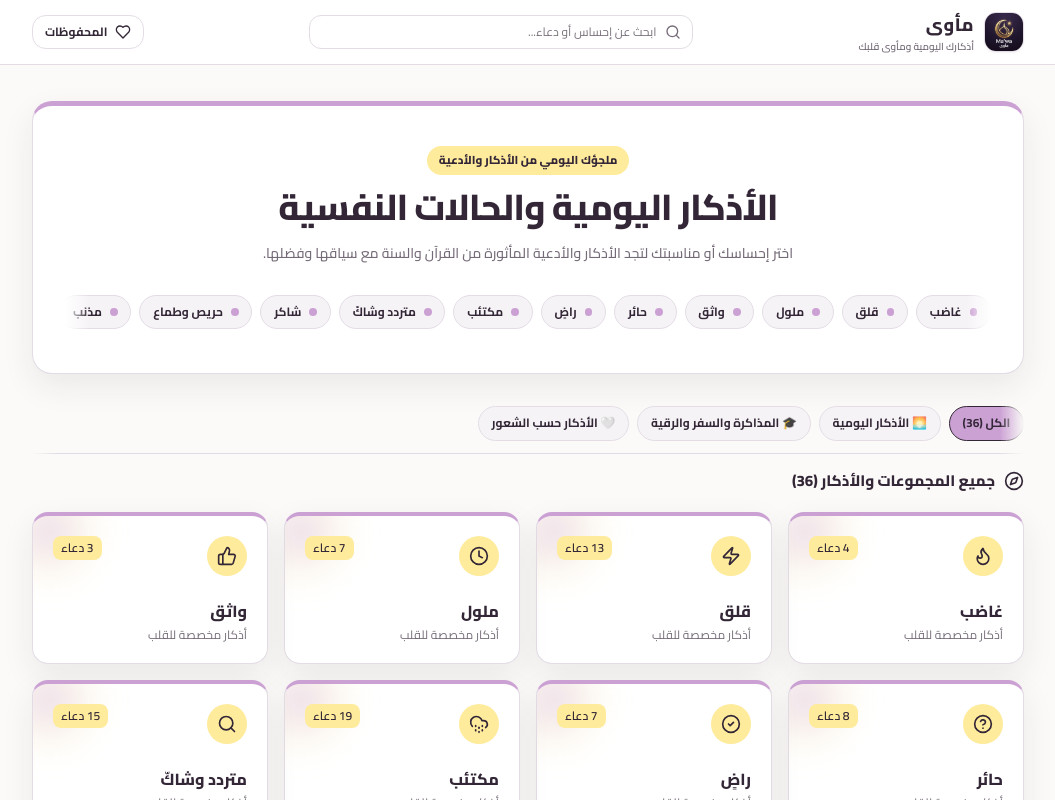
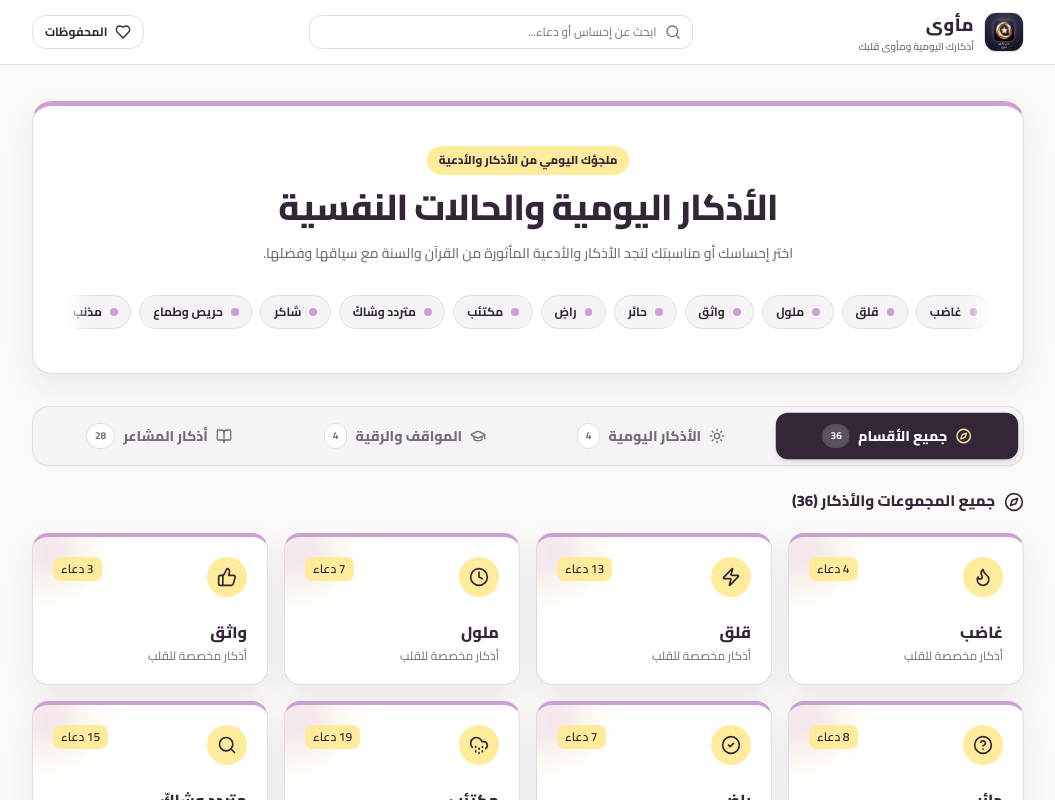
Before and after one commit to MustafaElsayed74/azkar-feeling, a Next.js app: page / in a window 1280 px wide. Shown: the top 800 px of the page, without its empty margins (112-1167 px from the left). Built offline with nearby package versions, Linux system fonts and the light colour scheme.

Commit message:
fix(ui): fix arabic line-height overlap and upgrade category tabs segmented control

```diff
--- a/src/app/globals.css
+++ b/src/app/globals.css
@@ -308,12 +308,15 @@ div.divider {
   border-right: 5px solid var(--butter);
   border-radius: 1rem;
   background: var(--surface-soft);
+  padding: 1.25rem 1rem;
 }
 
 .font-arabic {
   font-family: var(--font-amiri), 'Amiri', serif;
-  line-height: 2.15;
-  word-spacing: 0.1em;
+  line-height: 2.6 !important;
+  word-spacing: 0.12em;
+  padding-top: 0.35rem;
+  padding-bottom: 0.35rem;
 }
 
 .details-drawer,
--- a/src/components/DuaCard.tsx
+++ b/src/components/DuaCard.tsx
@@ -369,7 +369,7 @@ export function DuaCard({
 
       {dua.arabic && (
         <div className="dua-arabic-box my-3 px-4 py-5 sm:px-6">
-          <p className="font-arabic select-all text-2xl leading-loose sm:text-3xl">
+          <p className="font-arabic select-all text-2xl sm:text-3xl">
             {dua.arabic}
           </p>
         </div>
--- a/src/components/HomeClient.tsx
+++ b/src/components/HomeClient.tsx
@@ -2,7 +2,7 @@
 
 import { useMemo, useState } from 'react';
 import Link from 'next/link';
-import { BookOpen, Compass, Search, X } from 'lucide-react';
+import { BookOpen, Compass, GraduationCap, Search, Sun, X } from 'lucide-react';
 import { Header } from '@/components/Header';
 import { Footer } from '@/components/Footer';
 import { FeelingCard } from '@/components/FeelingCard';
@@ -176,36 +176,63 @@ export function HomeClient({ feelings, searchDuas }: HomeClientProps) {
           </section>
         ) : (
           <section className="my-8" aria-labelledby="feelings-title">
-            {/* Section Filter Tabs */}
-            <div className="my-4 flex items-center gap-2 overflow-x-auto border-b border-[var(--border)] pb-3 no-scrollbar scroll-mask-x">
-              <button
-                type="button"
-                onClick={() => setActiveTab('all')}
-                className={`filter-pill shrink-0 ${activeTab === 'all' ? '!bg-[var(--lavender)] !border-[var(--ink)] font-extrabold' : ''}`}
-              >
-                <span>الكل ({filteredFeelings.length})</span>
-              </button>
-              <button
-                type="button"
-                onClick={() => setActiveTab('daily')}
-                className={`filter-pill shrink-0 ${activeTab === 'daily' ? '!bg-[var(--lavender)] !border-[var(--ink)] font-extrabold' : ''}`}
-              >
-                <span>🌅 الأذكار اليومية</span>
-              </button>
-              <button
-                type="button"
-                onClick={() => setActiveTab('situational')}
-                className={`filter-pill shrink-0 ${activeTab === 'situational' ? '!bg-[var(--lavender)] !border-[var(--ink)] font-extrabold' : ''}`}
-              >
-                <span>🎓 المذاكرة والسفر والرقية</span>
-              </button>
-              <button
-                type="button"
-                onClick={() => setActiveTab('emotional')}
-                className={`filter-pill shrink-0 ${activeTab === 'emotional' ? '!bg-[var(--lavender)] !border-[var(--ink)] font-extrabold' : ''}`}
-              >
-                <span>🤍 الأذكار حسب الشعور</span>
-              </button>
+            {/* Premium Segmented Category Control */}
+            <div className="my-6 rounded-2xl bg-[var(--surface-soft)] p-1.5 border border-[var(--border)] shadow-sm">
+              <div className="grid grid-cols-2 gap-1.5 sm:grid-cols-4">
+                {[
+                  {
+                    id: 'all' as const,
+                    label: 'جميع الأقسام',
+                    icon: Compass,
+                    count: filteredFeelings.length,
+                  },
+                  {
+                    id: 'daily' as const,
+                    label: 'الأذكار اليومية',
+                    icon: Sun,
+                    count: filteredFeelings.filter((f) => f.category === 'daily').length,
+                  },
+                  {
+                    id: 'situational' as const,
+                    label: 'المواقف والرقية',
+                    icon: GraduationCap,
+                    count: filteredFeelings.filter((f) => f.category === 'situational').length,
+                  },
+                  {
+                    id: 'emotional' as const,
+                    label: 'أذكار المشاعر',
+                    icon: BookOpen,
+                    count: filteredFeelings.filter((f) => (f.category || 'emotional') === 'emotional').length,
+                  },
+                ].map((tab) => {
+                  const isActive = activeTab === tab.id;
+                  const Icon = tab.icon;
+                  return (
+                    <button
+                      key={tab.id}
+                      type="button"
+                      onClick={() => setActiveTab(tab.id)}
+                      className={`flex items-center justify-center gap-2 rounded-xl px-3 py-2.5 text-xs font-extrabold sm:text-sm transition-all duration-200 ${
+                        isActive
+                          ? 'bg-[var(--ink)] text-white shadow-md scale-[1.01]'
+                          : 'text-[var(--muted)] hover:bg-[var(--surface)] hover:text-[var(--ink)]'
+                      }`}
+                    >
+                      <Icon className={`h-4 w-4 ${isActive ? 'text-[var(--butter)]' : ''}`} />
+                      <span>{tab.label}</span>
+                      <span
+                        className={`rounded-full px-2 py-0.5 text-[10px] font-bold ${
+                          isActive
+                            ? 'bg-white/20 text-white'
+                            : 'bg-[var(--surface)] text-[var(--muted)] border border-[var(--border)]'
+                        }`}
+                      >
+                        {tab.count}
+                      </span>
+                    </button>
+                  );
+                })}
+              </div>
             </div>
 
             <div className="mb-5 flex items-center justify-between">
```
Also changed, not shown: public/logo.png, src/app/icon.png.
